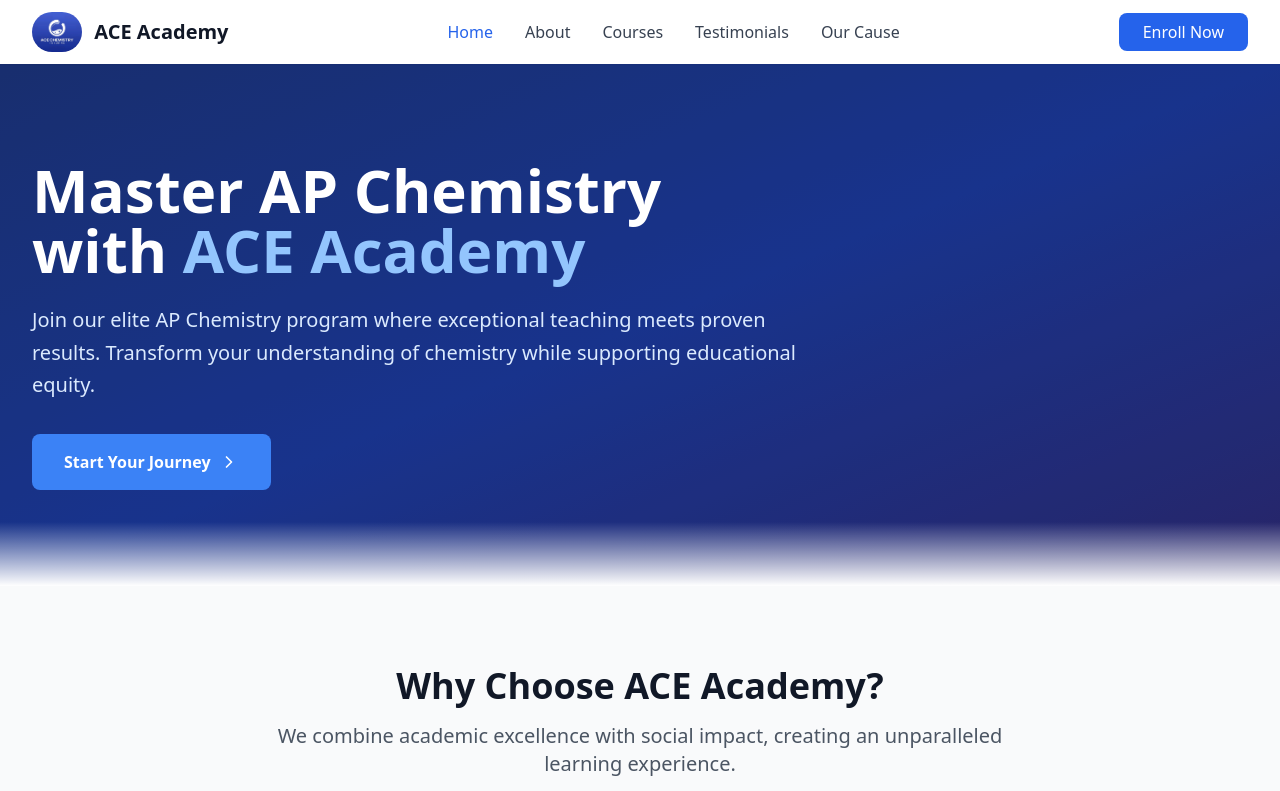
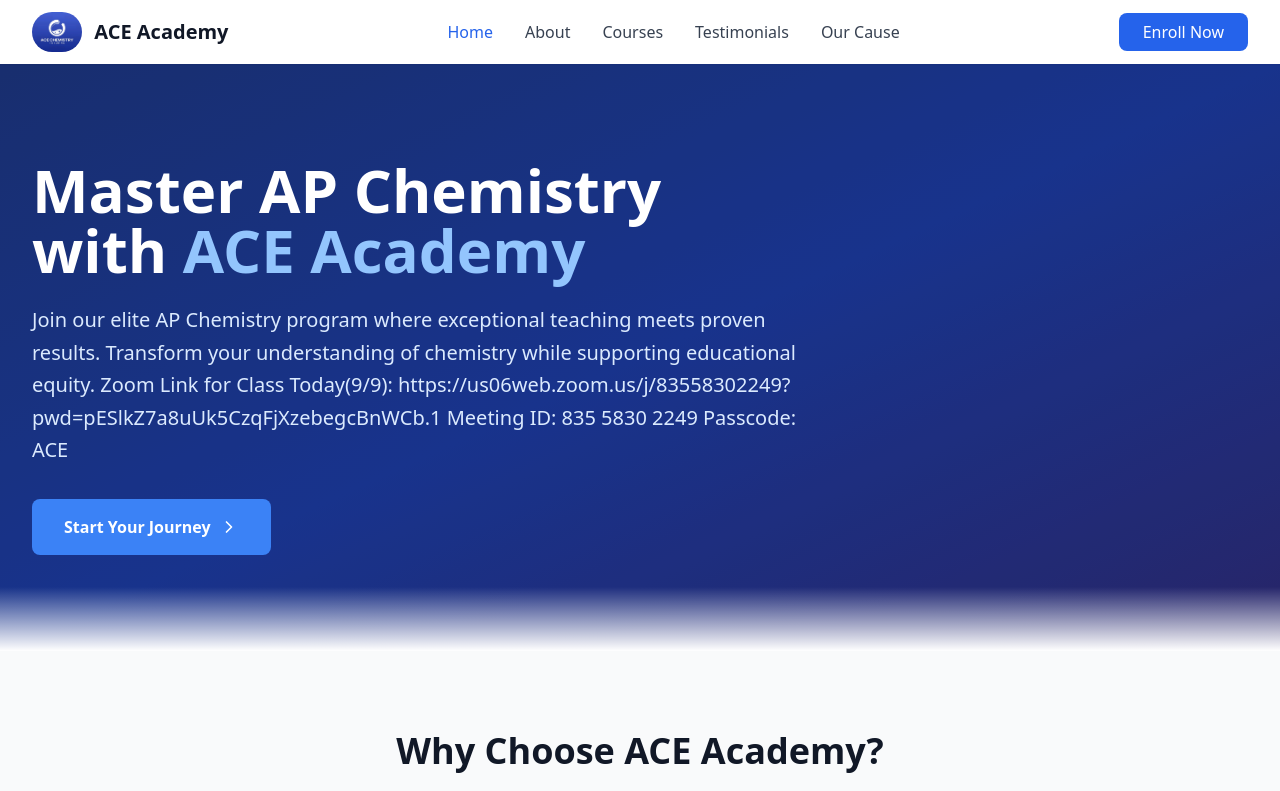
Before and after one commit to PaulLei/ace, a React (Vite) app: page / in a window 1280 px wide. Shown: the top 791 px of the page. Built offline with nearby package versions, Linux system fonts and the light colour scheme.

Commit message:
Update Home.tsx

```diff
--- a/src/pages/Home.tsx
+++ b/src/pages/Home.tsx
@@ -47,6 +47,9 @@ const Home = () => {
             <p className="text-xl text-blue-100 mb-8 leading-relaxed">
               Join our elite AP Chemistry program where exceptional teaching meets proven results.
               Transform your understanding of chemistry while supporting educational equity.
+Zoom Link for Class Today(9/9): https://us06web.zoom.us/j/83558302249?pwd=pESlkZ7a8uUk5CzqFjXzebegcBnWCb.1
+						Meeting ID: 835 5830 2249
+						Passcode: ACE
             </p>
             <div className="flex flex-col sm:flex-row gap-4">
               <Link
```
